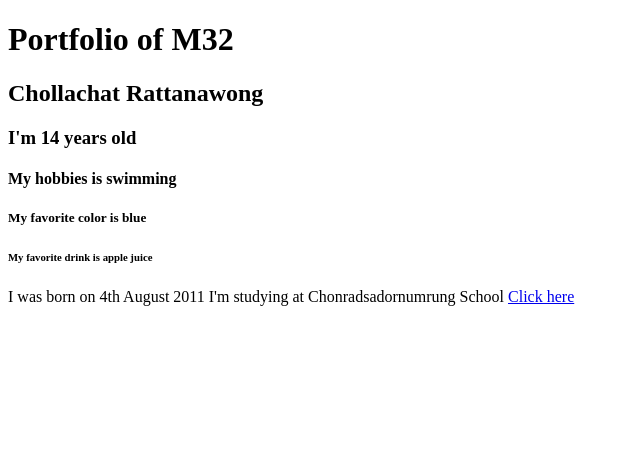
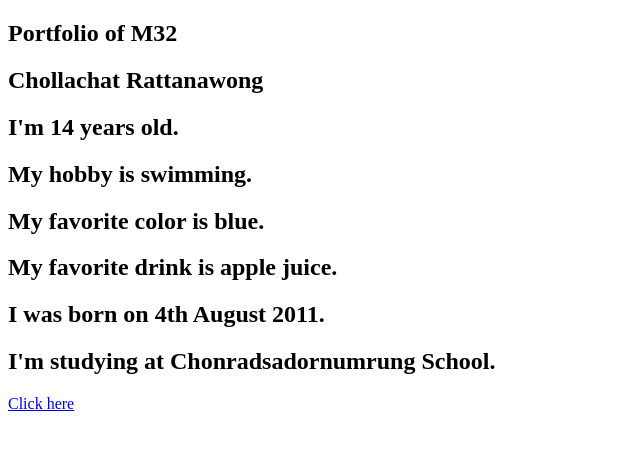
Before and after one commit to LunarLogicM3206/Portfolio326, a plain HTML site: page index.html in a window 1280 px wide. Shown: the whole page, without its empty margins (0-640 px from the left). Drawn offline with Linux system fonts and the light colour scheme.

Commit message:
Update index.html

```diff
--- a/index.html
+++ b/index.html
@@ -1,19 +1,18 @@
 <!DOCTYPE html>
-<html lang="en">
+<html>
 <head>
-    <meta charset="UTF-8">
-    <meta name="viewport" content="width=device-width, initial-scale=1.0">
     <title>Portfolio of M32</title>
 </head>
 <body>
-    <h1>Portfolio of M32</h1>
+
+    <h2>Portfolio of M32</h2>
     <h2>Chollachat Rattanawong</h2>
-    <h3>I'm 14 years old</h3>
-    <h4>My hobbies is swimming</h4>
-    <h5>My favorite color is blue</h5>
-    <h6>My favorite drink is apple juice</h6>
-    <h7>I was born on 4th August 2011</h7>
-    <h8>I'm studying at Chonradsadornumrung School</h8>
+    <h2>I'm 14 years old.</h2>
+    <h2>My hobby is swimming.</h2>
+    <h2>My favorite color is blue.</h2>
+    <h2>My favorite drink is apple juice.</h2>
+    <h2>I was born on 4th August 2011.</h2>
+    <h2>I'm studying at Chonradsadornumrung School.</h2>
 
     <a href="https://ibb.co/rfHFNgNJ">Click here</a>
 
```
